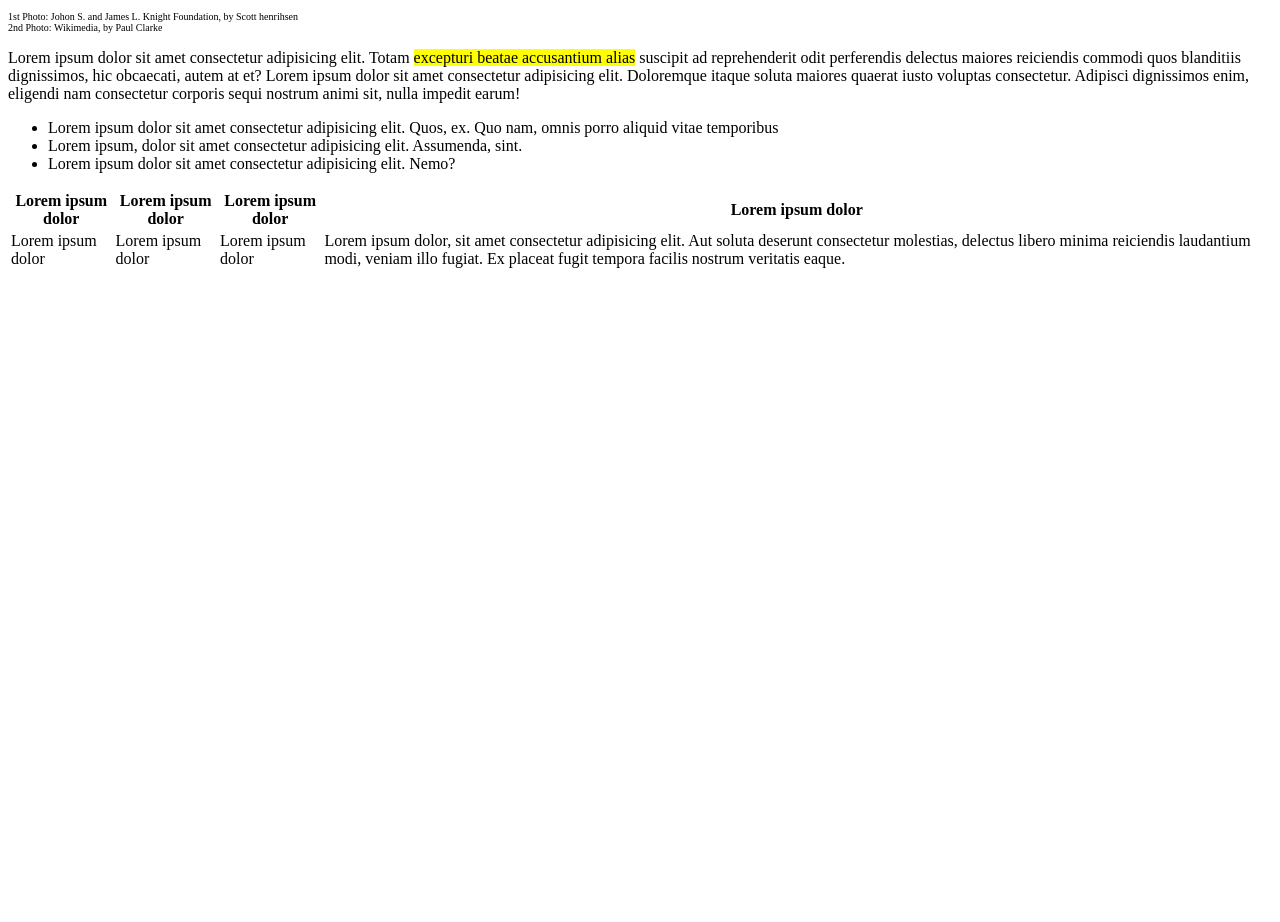
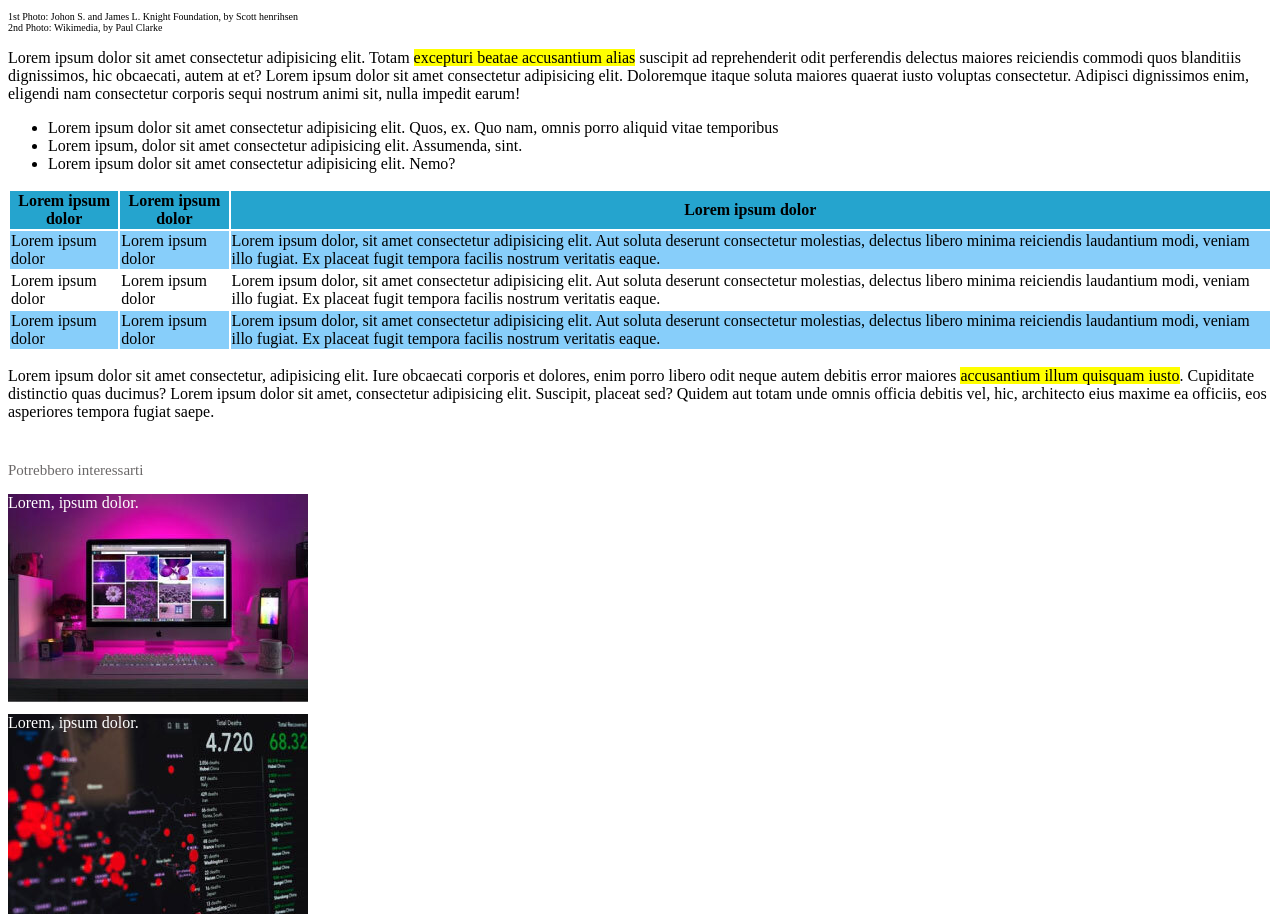
Before and after one commit to karfaisarra/html-css-booleaner, a plain HTML site: page index.html in a window 1280 px wide. Shown: the part 647-1569 px from the top of the page. Before the commit the page ends 926 px from the top, so only its background shows below. Drawn offline with Linux system fonts and the light colour scheme.

Commit message:
add commit

```diff
--- a/index.html
+++ b/index.html
@@ -18,8 +18,8 @@
     <main>
         <section>
             <h1>Internet deve essere al servizio del "bene pubblico": il manifesto di Tim Berners-Lee</h1>
-        <p id="info">
-            Scritto da <span id="info2">The Booleaner</span>  <br>
+        <p class="info">
+            Scritto da <span id="writer">The Booleaner</span>  <br>
             il 10/10/2020
         </p>
         <img src="./img/tim-1.jpg" alt="">
@@ -31,7 +31,7 @@
         </section>
         <div>
             <p>
-                Lorem ipsum dolor sit amet consectetur adipisicing elit. Totam <span id="text">excepturi beatae accusantium alias</span> suscipit ad reprehenderit odit perferendis delectus maiores reiciendis commodi quos blanditiis dignissimos, hic obcaecati, autem at et? Lorem ipsum dolor sit amet consectetur adipisicing elit. Doloremque itaque soluta maiores quaerat iusto voluptas consectetur. Adipisci dignissimos enim, eligendi nam consectetur corporis sequi nostrum animi sit, nulla impedit earum!
+                Lorem ipsum dolor sit amet consectetur adipisicing elit. Totam <span class="text">excepturi beatae accusantium alias</span> suscipit ad reprehenderit odit perferendis delectus maiores reiciendis commodi quos blanditiis dignissimos, hic obcaecati, autem at et? Lorem ipsum dolor sit amet consectetur adipisicing elit. Doloremque itaque soluta maiores quaerat iusto voluptas consectetur. Adipisci dignissimos enim, eligendi nam consectetur corporis sequi nostrum animi sit, nulla impedit earum!
             </p>
             <ul>
                 <li>
@@ -45,26 +45,48 @@
                 </li>
             </ul>
         </div>
-       <table class="">
+       <table>
         <thead>
+            <tr class="line-1">
                 <th>Lorem ipsum dolor</th>
                 <th>Lorem ipsum dolor</th>
                 <th>Lorem ipsum dolor</th>
-            <th>Lorem ipsum dolor</th>
+            </tr>
         </thead>
+
         <tbody>
+            <tr class="line-2">
                 <td>Lorem ipsum dolor</td>
+                <td>Lorem ipsum dolor</td>
+                <td class="dim">Lorem ipsum dolor, sit amet consectetur adipisicing elit. Aut soluta deserunt consectetur molestias, delectus libero minima reiciendis laudantium modi, veniam illo fugiat. Ex placeat fugit tempora facilis nostrum veritatis eaque.</td>
+            </tr>
+            <tr class="line-3">
                 <td>Lorem ipsum dolor</td>
                 <td>Lorem ipsum dolor</td>
                 <td>Lorem ipsum dolor, sit amet consectetur adipisicing elit. Aut soluta deserunt consectetur molestias, delectus libero minima reiciendis laudantium modi, veniam illo fugiat. Ex placeat fugit tempora facilis nostrum veritatis eaque.</td>
+            </tr>
         </tbody>
+        <tfoot>
+            <tr class="line-4">
+                <td>Lorem ipsum dolor</td>
+                <td>Lorem ipsum dolor</td>
+                <td class="">Lorem ipsum dolor, sit amet consectetur adipisicing elit. Aut soluta deserunt consectetur molestias, delectus libero minima reiciendis laudantium modi, veniam illo fugiat. Ex placeat fugit tempora facilis nostrum veritatis eaque.</td>
+            </tr>
+        </tfoot>
        </table>
+       <p>Lorem ipsum dolor sit amet consectetur, adipisicing elit. Iure obcaecati corporis et dolores, enim porro libero odit neque autem debitis error maiores <span class="text">accusantium illum quisquam iusto</span>. Cupiditate distinctio quas ducimus? Lorem ipsum dolor sit amet, consectetur adipisicing elit. Suscipit, placeat sed? Quidem aut totam unde omnis officia debitis vel, hic, architecto eius maxime ea officiis, eos asperiores tempora fugiat saepe.</p>
     </main>
     <!-- /main -->
 
     <!-- footer -->
     <footer>
-
+        <p class="info">Potrebbero interessarti</p>
+        <div class="photo1">
+            Lorem, ipsum dolor.
+        </div>
+        <div class="photo2">
+            Lorem, ipsum dolor.
+        </div>
     </footer>
     <!-- /footer -->
 </body>
--- a/style.css
+++ b/style.css
@@ -8,16 +8,42 @@ header{
         padding-top: 80px;
         padding-bottom:10px ;
 }
-#info {
+.info {
     font-size: 15px;
     color: rgb(107, 104, 104);
 }
-#info2{
+#writer{
     color: rgb(19, 148, 148);
 }
 #description-photos{
     font-size: 10px;
 }
-#text{
+.text{
     background-color: yellow;
 }
+.line-1 {
+    background-color:rgb(37, 164, 206);
+}
+.line-2  {
+    background-color: lightskyblue;
+}
+.line-4 {
+    background-color: lightskyblue;
+}
+.photo1{
+    width: 300px;
+    height: 200px;
+    background-image: url(./img/monitor.jpg);
+    color: white;
+    padding-bottom: 20px;
+    background-repeat: no-repeat;
+}
+.photo2{
+    width: 300px;
+    height: 200px;
+    background-image: url(./img/graph.jpg);
+    color: white;
+}
+footer{
+    padding-top: 10px;
+}
```
Lines whose indentation alone changed are shown as unchanged.
